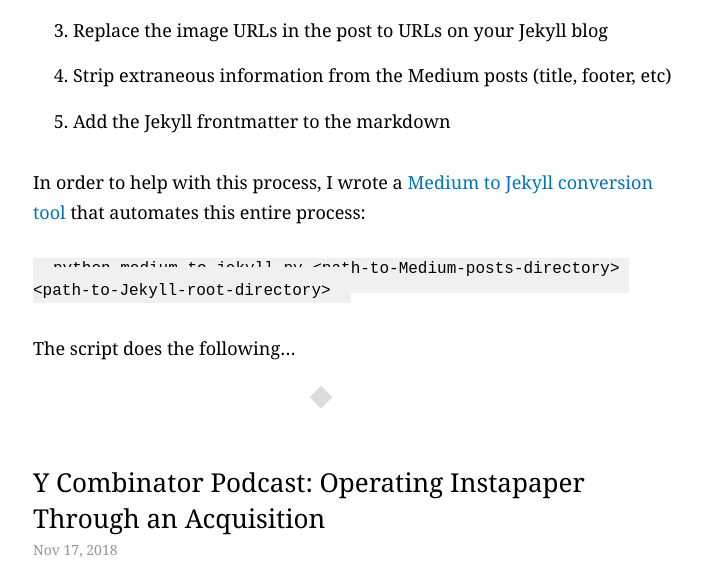
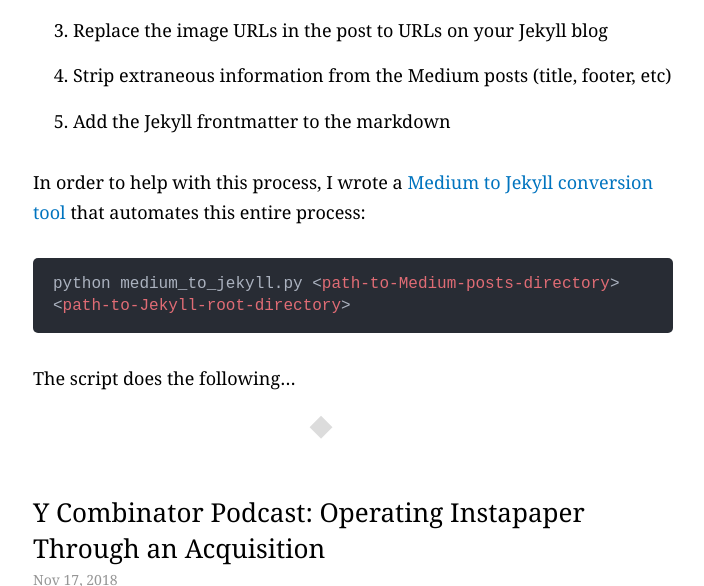
Before and after one commit to Donohue/donohue.github.io, a Jekyll site: the page built from index.md, in a window 1280 px wide and 900 px high, scrolled down 5921 px, cut to the strip 0-586 px from the top of the window. Shown: the whole strip, without its empty margins (287-991 px from the left). Built offline with Jekyll 4.4.1, drawn with Linux system fonts in a browser that asks for light colours; some web fonts are replaced; comment, search, counter and statistics services are not loaded.

Commit message:
Add syntax highlighting support
Signed-off-by: Brian Donohue <brian@team.instapaper.com>

```diff
--- a/_layouts/default.html
+++ b/_layouts/default.html
@@ -5,13 +5,16 @@
     <meta name="viewport" content="width=device-width, initial-scale=1">
     <title>{{ page.title }}</title>
     <link rel="stylesheet" href="/css/main.css">
+    <link rel="stylesheet" href="/css/highlight.min.css">
     <link rel="icon" type="image/png" href="/img/favicon.png">
+    <script src="/js/highlight.min.js">
     <script async src="https://www.googletagmanager.com/gtag/js?id=UA-132555961-1"></script>
     <script>
         window.dataLayer = window.dataLayer || [];
         function gtag(){dataLayer.push(arguments);}
         gtag('js', new Date());
         gtag('config', 'UA-132555961-1');
+        hljs.initHighlightingOnLoad();
     </script>
   </head>
   <body>
```
Also changed, not shown: css/highlight.min.css (added), js/highlight.min.js (added). Lines whose indentation alone changed are shown as unchanged.
